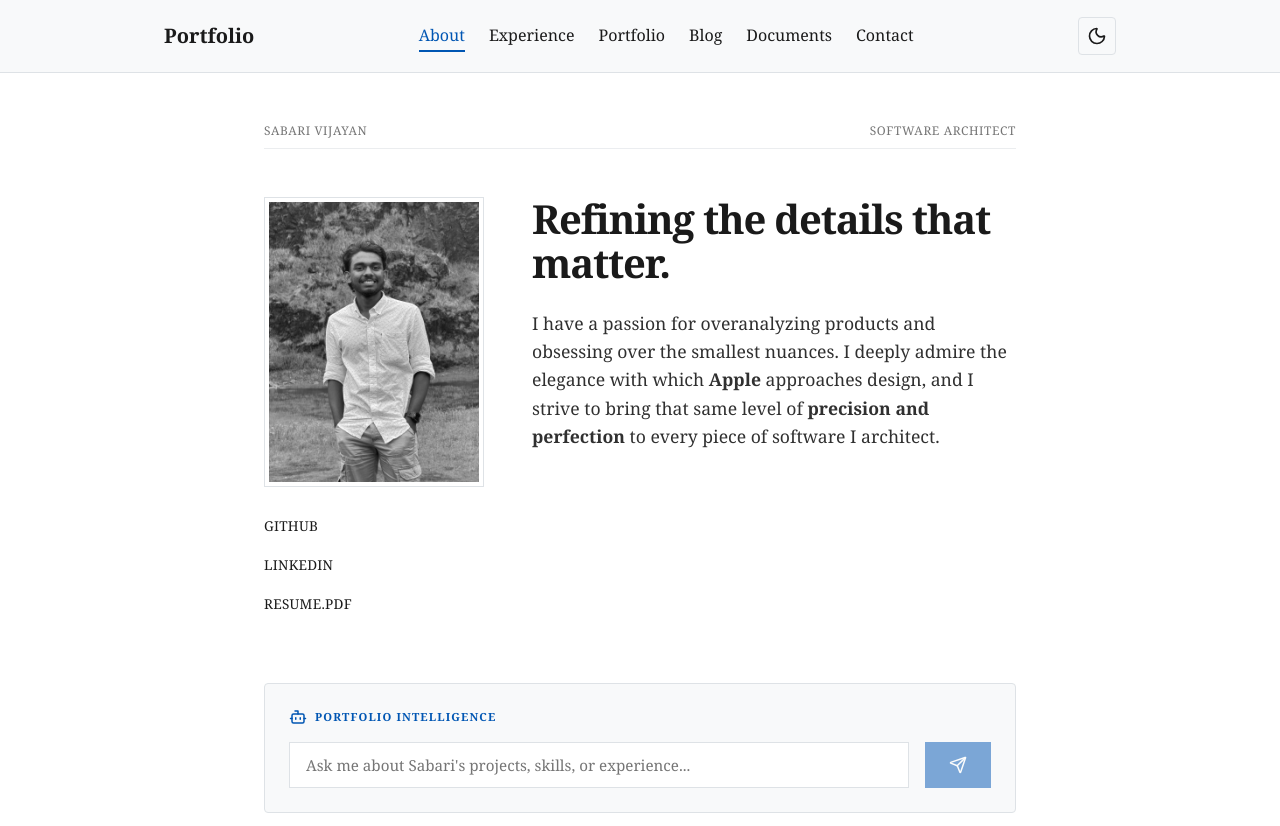
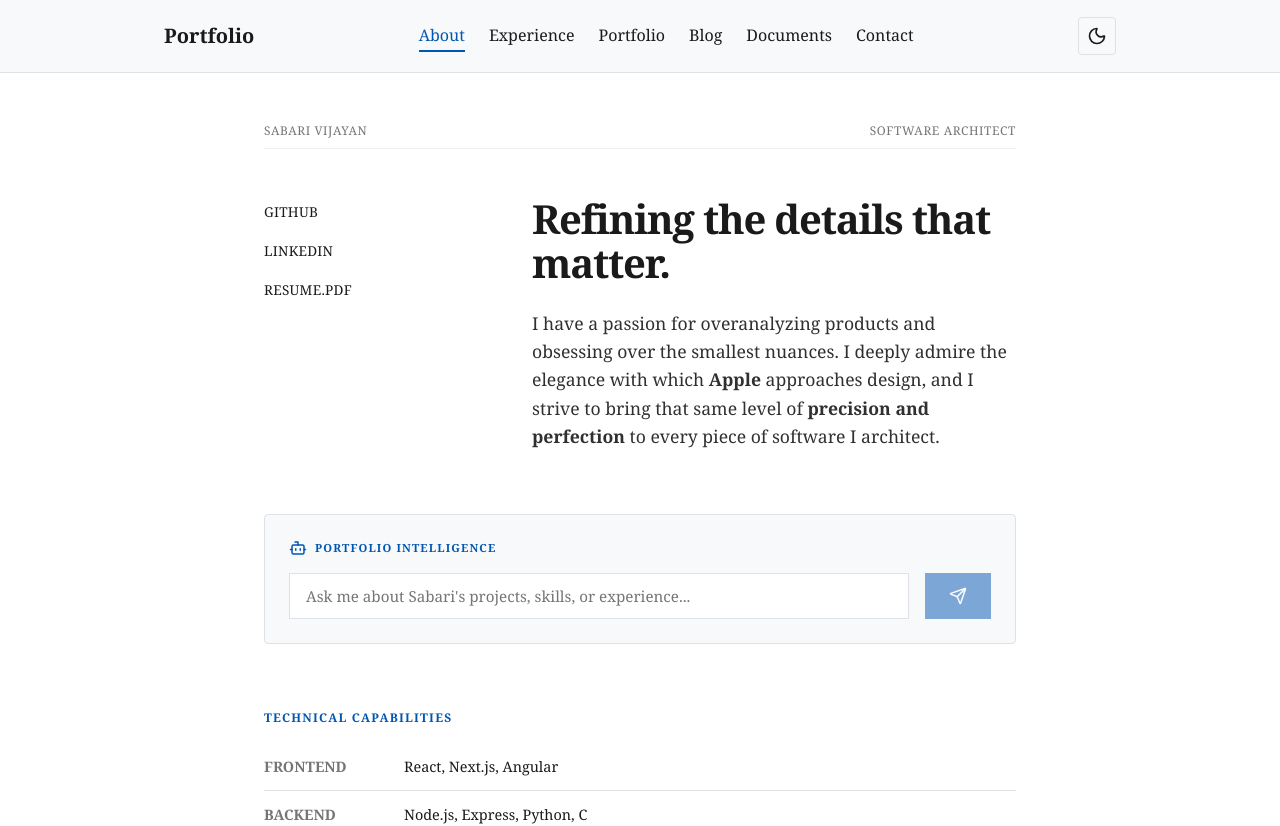
Before and after one commit to Sabari-Vijayan/Portfolio, a React (Vite) app: page / in a window 1280 px wide. Shown: the top 826 px of the page. Built offline with nearby package versions, Linux system fonts and the light colour scheme.

Commit message:
privacy: hide profile image for now
Comment out profile-long.png rendering in About sidebar to remove
photo from public portfolio until privacy review is complete. Wrapped
in JSX comment so it can be restored by uncommenting the image-frame
block. No asset deleted.

```diff
--- a/src/pages/About.tsx
+++ b/src/pages/About.tsx
@@ -91,13 +91,14 @@ const About: React.FC = () => {
       <div className="about-layout">
         <section className="hero-section">
           <aside className="sidebar">
-            <div className="image-frame">
+            {/* Profile image hidden for privacy — uncomment to restore */}
+            {/* <div className="image-frame">
               <img
                 src="profile-long.png"
                 alt="Sabari Vijayan"
                 className="profile-image"
               />
-            </div>
+            </div> */}
             <div className="sidebar-links">
               <a href="https://github.com/Sabari-Vijayan" target="_blank" rel="noopener noreferrer">GITHUB</a>
               <a href="https://www.linkedin.com/in/sabari-vijayan-a07107308/" target="_blank" rel="noopener noreferrer">LINKEDIN</a>
```
